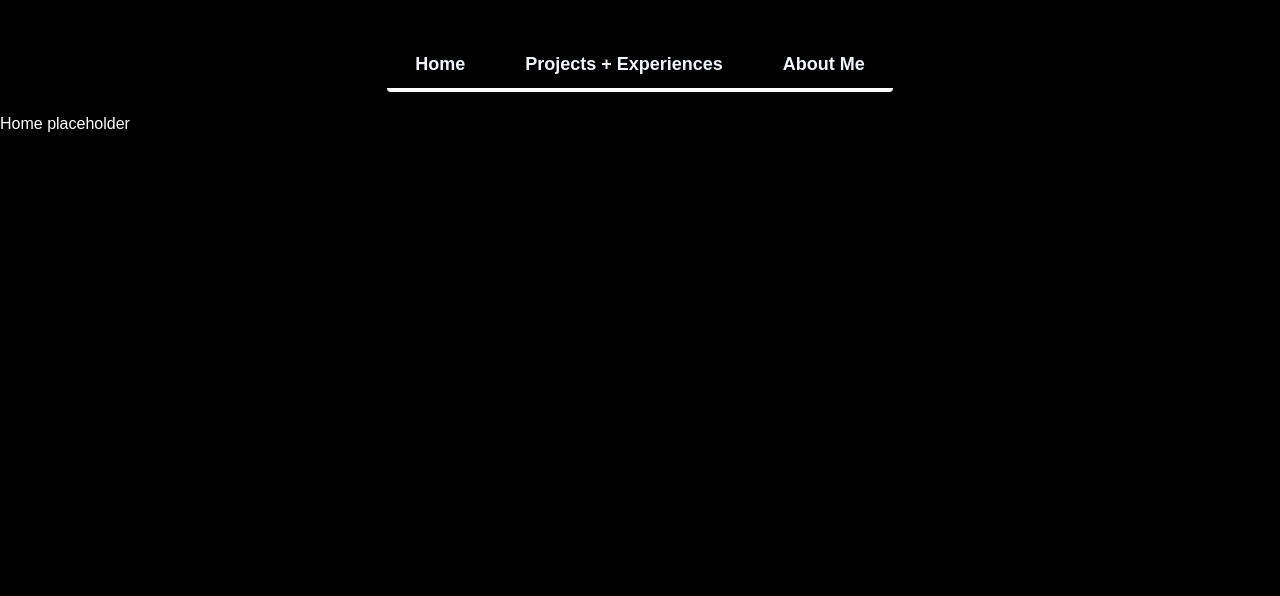
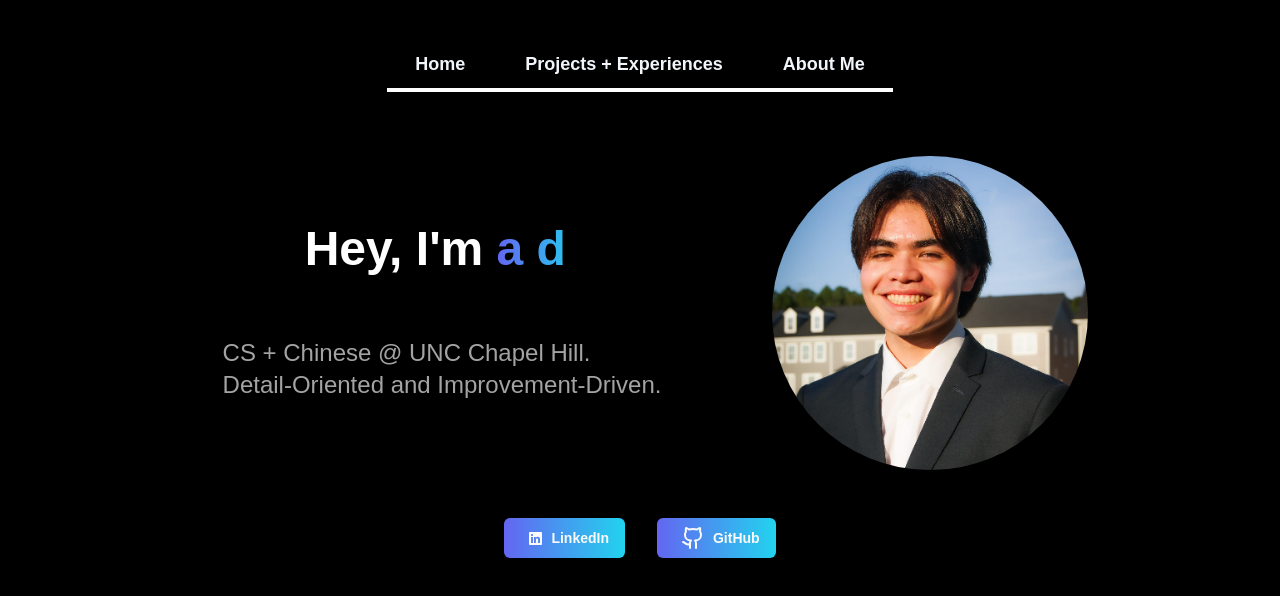
Before and after one commit to kwcreech/personalportfolio_v3, a Next.js app: page / in a window 1280 px wide. Shown: the top 596 px of the page. Built offline with nearby package versions, Linux system fonts and the light colour scheme.

Commit message:
Create Homepage

```diff
--- a/package.json
+++ b/package.json
@@ -11,12 +11,14 @@
   "dependencies": {
     "@radix-ui/react-icons": "^1.3.0",
     "@radix-ui/react-navigation-menu": "^1.2.1",
+    "@radix-ui/react-slot": "^1.1.0",
     "class-variance-authority": "^0.7.0",
     "clsx": "^2.1.1",
     "lucide-react": "^0.452.0",
     "next": "14.2.15",
     "react": "^18",
     "react-dom": "^18",
+    "react-type-animation": "^3.2.0",
     "tailwind-merge": "^2.5.3",
     "tailwindcss-animate": "^1.0.7"
   },
--- a/src/app/layout.tsx
+++ b/src/app/layout.tsx
@@ -20,7 +20,7 @@ export default function RootLayout({
     <html lang="en">
       <body className="bg-black">
         <div className="flex justify-center mt-10 mb-5">
-          <NavigationMenu className="border-white border-b-4 rounded-sm">
+          <NavigationMenu className="border-white border-b-4">
             <NavigationMenuList>
               <NavigationMenuItem>
                 <NavigationMenuLink href ="/" className={`${navigationMenuTriggerStyle()} bg-black text-slate-100 hover:bg-neutral-800 hover:text-white`}>
--- a/src/app/page.tsx
+++ b/src/app/page.tsx
@@ -1,7 +1,58 @@
+"use client";
+import { TypeAnimation } from 'react-type-animation';
+import Image from 'next/image';
+import { Button } from '@/components/ui/button';
+import { LinkedInLogoIcon } from '@radix-ui/react-icons';
+import { GithubIcon } from 'lucide-react';
+
 export default function Home() {
   return (
-    <div>
-      <h1 className="text-white">Home placeholder</h1>
+    <div className="flex justify-center mt-16 px-4 sm:px-6 lg:px-8">
+      <div className="flex flex-col items-center w-full max-w-4xl">
+        <div className="flex flex-col md:flex-row w-full items-center">
+          <div className="flex flex-col items-center w-full md:w-auto mr-20">
+            <div className="text-white text-5xl font-bold text-center" style={{ minWidth: `500px` }}>
+              <span>Hey, I'm </span>
+              <TypeAnimation
+                sequence={[
+                  "Kerry.",
+                  1000,
+                  "a student.",
+                  1000,
+                  "a developer.",
+                  1000,
+                ]}
+                speed={50}
+                repeat={Infinity}
+                className="bg-clip-text text-transparent bg-gradient-to-r from-indigo-500 to-cyan-400"
+              />
+            </div>
+            <h1 className="text-neutral-400 mt-16 text-2xl">CS + Chinese @ UNC Chapel Hill.<br></br>Detail-Oriented and Improvement-Driven.</h1>
+          </div>
+          <div className=" w-64 md:w-80 lg:w-96 mt-10 md:mt-0 aspect-w-1 aspect-h-1 rounded-full overflow-hidden">
+            <Image
+              src="/square_headshot.png"
+              alt="Headshot"
+              width={350}
+              height={350}
+              quality={100}
+              layout="responsive"
+            />
+          </div>
+        </div>
+        <div className="mt-12 mb-5 flex flex-row space-x-8">
+          <Button asChild className="font-semibold bg-gradient-to-r from-indigo-500 to-cyan-400 h-10">
+              <a href="https://linkedin.com/in/kerry-creech-b36b772aa" target="_blank" rel="noopener noreferrer">
+                <LinkedInLogoIcon className="m-2" /> LinkedIn
+              </a>
+          </Button>
+          <Button asChild className="font-semibold bg-gradient-to-r from-indigo-500 to-cyan-400 h-10">
+            <a href="https://github.com/kwcreech" target="_blank" rel="noopener noreferrer">
+              <GithubIcon className="m-2" /> GitHub
+            </a>
+          </Button>
+        </div>
+      </div>
     </div>
   );
 }
--- /dev/null
+++ b/src/components/ui/button.tsx
@@ -0,0 +1,57 @@
+import * as React from "react"
+import { Slot } from "@radix-ui/react-slot"
+import { cva, type VariantProps } from "class-variance-authority"
+
+import { cn } from "@/lib/utils"
+
+const buttonVariants = cva(
+  "inline-flex items-center justify-center whitespace-nowrap rounded-md text-sm font-medium transition-colors focus-visible:outline-none focus-visible:ring-1 focus-visible:ring-ring disabled:pointer-events-none disabled:opacity-50",
+  {
+    variants: {
+      variant: {
+        default:
+          "bg-primary text-primary-foreground shadow hover:bg-primary/90",
+        destructive:
+          "bg-destructive text-destructive-foreground shadow-sm hover:bg-destructive/90",
+        outline:
+          "border border-input bg-background shadow-sm hover:bg-accent hover:text-accent-foreground",
+        secondary:
+          "bg-secondary text-secondary-foreground shadow-sm hover:bg-secondary/80",
+        ghost: "hover:bg-accent hover:text-accent-foreground",
+        link: "text-primary underline-offset-4 hover:underline",
+      },
+      size: {
+        default: "h-9 px-4 py-2",
+        sm: "h-8 rounded-md px-3 text-xs",
+        lg: "h-10 rounded-md px-8",
+        icon: "h-9 w-9",
+      },
+    },
+    defaultVariants: {
+      variant: "default",
+      size: "default",
+    },
+  }
+)
+
+export interface ButtonProps
+  extends React.ButtonHTMLAttributes<HTMLButtonElement>,
+    VariantProps<typeof buttonVariants> {
+  asChild?: boolean
+}
+
+const Button = React.forwardRef<HTMLButtonElement, ButtonProps>(
+  ({ className, variant, size, asChild = false, ...props }, ref) => {
+    const Comp = asChild ? Slot : "button"
+    return (
+      <Comp
+        className={cn(buttonVariants({ variant, size, className }))}
+        ref={ref}
+        {...props}
+      />
+    )
+  }
+)
+Button.displayName = "Button"
+
+export { Button, buttonVariants }
```
Also changed, not shown: public/square_headshot.PNG (added), 1 other file (tests, documents, lock files or other folders).
